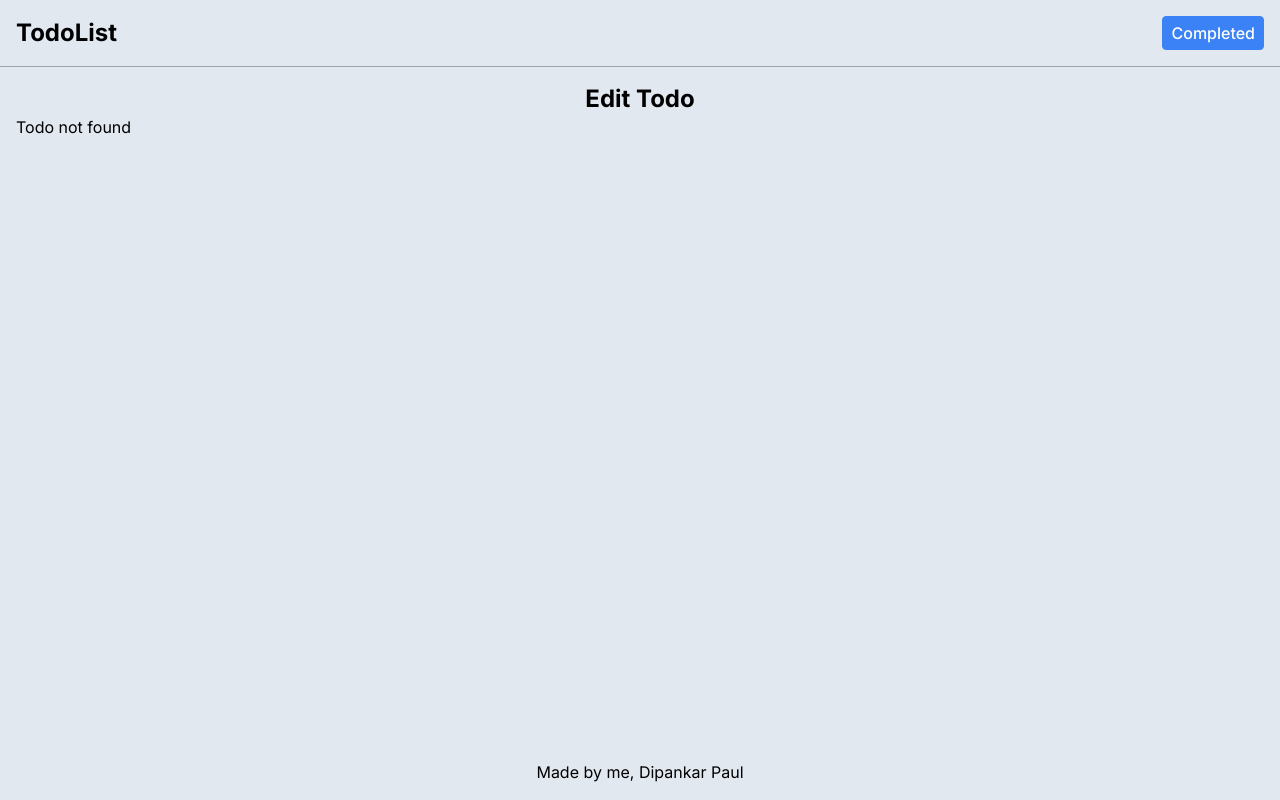
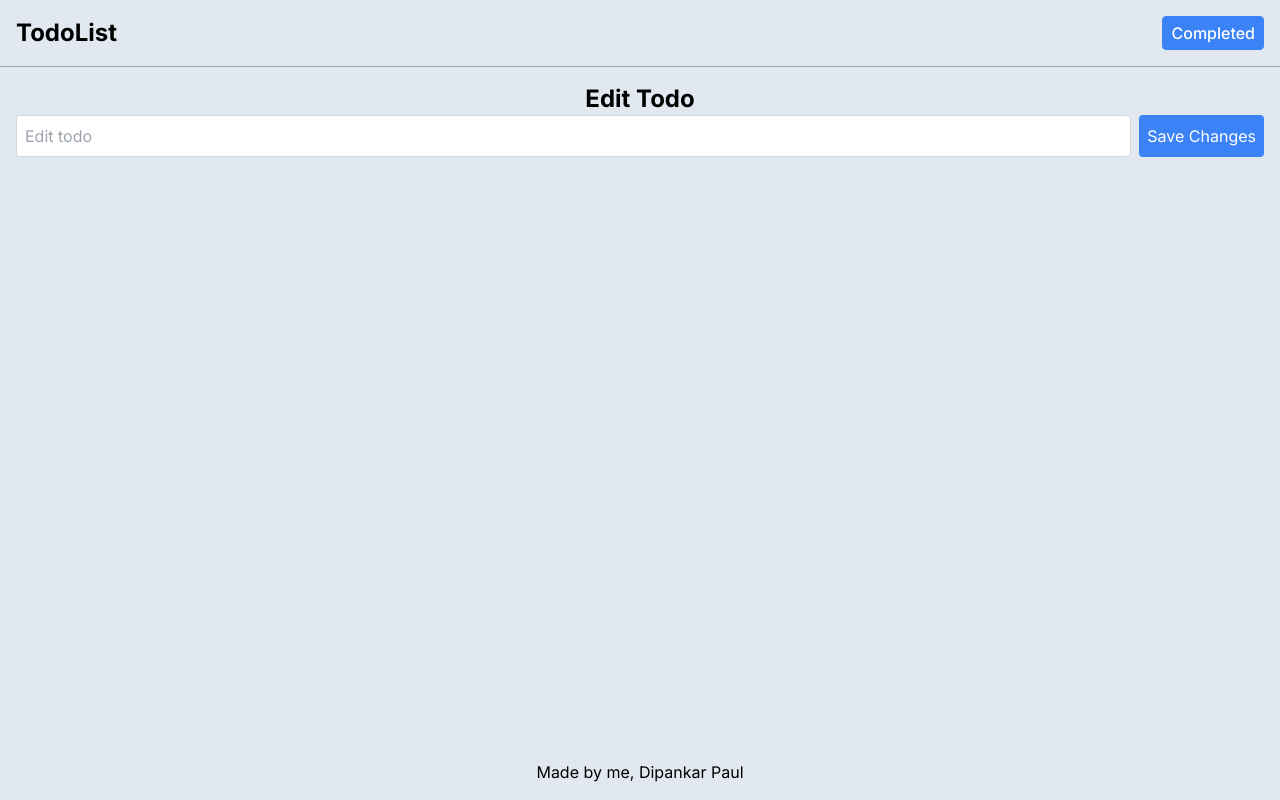
Before and after one commit to dipankarpaul2k/todo-list-nextjs, a Next.js app: page /edit/1 in a window 1280 px wide. Before the commit this address had no page. Built offline with nearby package versions, Linux system fonts and the light colour scheme.

Commit message:
add react hot toast

```diff
--- a/package.json
+++ b/package.json
@@ -13,6 +13,7 @@
     "next": "14.2.3",
     "react": "^18",
     "react-dom": "^18",
+    "react-hot-toast": "^2.4.1",
     "zustand": "^4.5.2"
   },
   "devDependencies": {
--- a/src/app/layout.jsx
+++ b/src/app/layout.jsx
@@ -2,6 +2,7 @@ import { Inter } from "next/font/google";
 import "./globals.css";
 import Navbar from "@/components/Navbar";
 import Footer from "@/components/Footer";
+import { Toaster } from "react-hot-toast";
 
 const inter = Inter({ subsets: ["latin"] });
 
@@ -14,6 +15,7 @@ export default function RootLayout({ children }) {
   return (
     <html lang="en">
       <body className={`${inter.className} bg-slate-200`}>
+        <Toaster />
         <div className="min-h-screen flex flex-col container mx-auto ">
           <Navbar />
           <main className="flex-1 p-4 ">{children}</main>
--- a/src/components/EditTodo.jsx
+++ b/src/components/EditTodo.jsx
@@ -1,6 +1,7 @@
 "use client";
 import { useState, useEffect } from "react";
 import { useRouter, useParams } from "next/navigation";
+import toast from "react-hot-toast";
 import useTodoStore from "@/store/useTodoStore";
 
 export default function EditTodo() {
@@ -8,21 +9,24 @@ export default function EditTodo() {
   const { todos, editTodo } = useTodoStore();
   const router = useRouter();
   const [text, setText] = useState("");
-  const [error, setError] = useState(null);
 
   useEffect(() => {
     const todo = todos.find((todo) => todo._id === id);
     if (todo) {
       setText(todo.text);
     } else {
-      setError("Todo not found");
+      toast.error("Todo not found.", {
+        icon: "😟",
+      });
     }
   }, [id, todos]);
 
   const handleSubmit = async (event) => {
     event.preventDefault();
     if (!text) {
-      setError("Text is required.");
+      toast.error("Text is required.", {
+        icon: "😟",
+      });
       return;
     }
 
@@ -40,13 +44,11 @@ export default function EditTodo() {
       editTodo(data.updatedTodo);
       router.push("/");
     } else {
-      setError(data.message);
+      toast.error(data.message, {
+        icon: "😟",
+      });
     }
   };
-
-  if (error) {
-    return <div>{error}</div>;
-  }
 
   return (
     <div>
@@ -66,7 +68,6 @@ export default function EditTodo() {
           Save Changes
         </button>
       </form>
-      {error && <p className="text-red-500">{error}</p>}
     </div>
   );
 }
--- a/src/components/TodoForm.jsx
+++ b/src/components/TodoForm.jsx
@@ -1,10 +1,8 @@
 "use client";
-import { useState } from "react";
+import toast from "react-hot-toast";
 import useTodoStore from "@/store/useTodoStore";
 
 export default function TodoForm() {
-  const [success, setSuccess] = useState("");
-  const [error, setError] = useState(null);
   const { addTodo } = useTodoStore();
 
   const handleSubmit = async (event) => {
@@ -16,12 +14,13 @@ export default function TodoForm() {
     const text = formData.get("text");
 
     if (!text) {
-      setSuccess("");
-      setError("Text is required.");
+      toast.error("Text is required.", {
+        icon: "😟",
+      });
       return;
     }
 
-    const res = await fetch("/api/todos", {
+    const response = await fetch("/api/todos", {
       method: "POST",
       headers: {
         "Content-Type": "application/json",
@@ -29,15 +28,17 @@ export default function TodoForm() {
       body: JSON.stringify({ text }),
     });
 
-    const data = await res.json();
+    const data = await response.json();
 
-    if (res.ok) {
-      addTodo(data.newTodo); // Update the todos state
-      setSuccess("Todo created successfully");
-      setError(null);
+    if (response.ok) {
+      addTodo(data.newTodo);
+      toast.success("Todo created successfully!", {
+        icon: "😃",
+      });
     } else {
-      setSuccess("");
-      setError(data.message);
+      toast.error(data.message, {
+        icon: "😟",
+      });
     }
 
     target.reset();
@@ -59,10 +60,6 @@ export default function TodoForm() {
           Add New Todo
         </button>
       </form>
-      <div className="text-sm">
-        {success && <p className="text-blue-500">{success}</p>}
-        {error && <p className="text-red-500">{error}</p>}
-      </div>
     </div>
   );
 }
```
Also changed, not shown: 1 other file (tests, documents, lock files or other folders).
